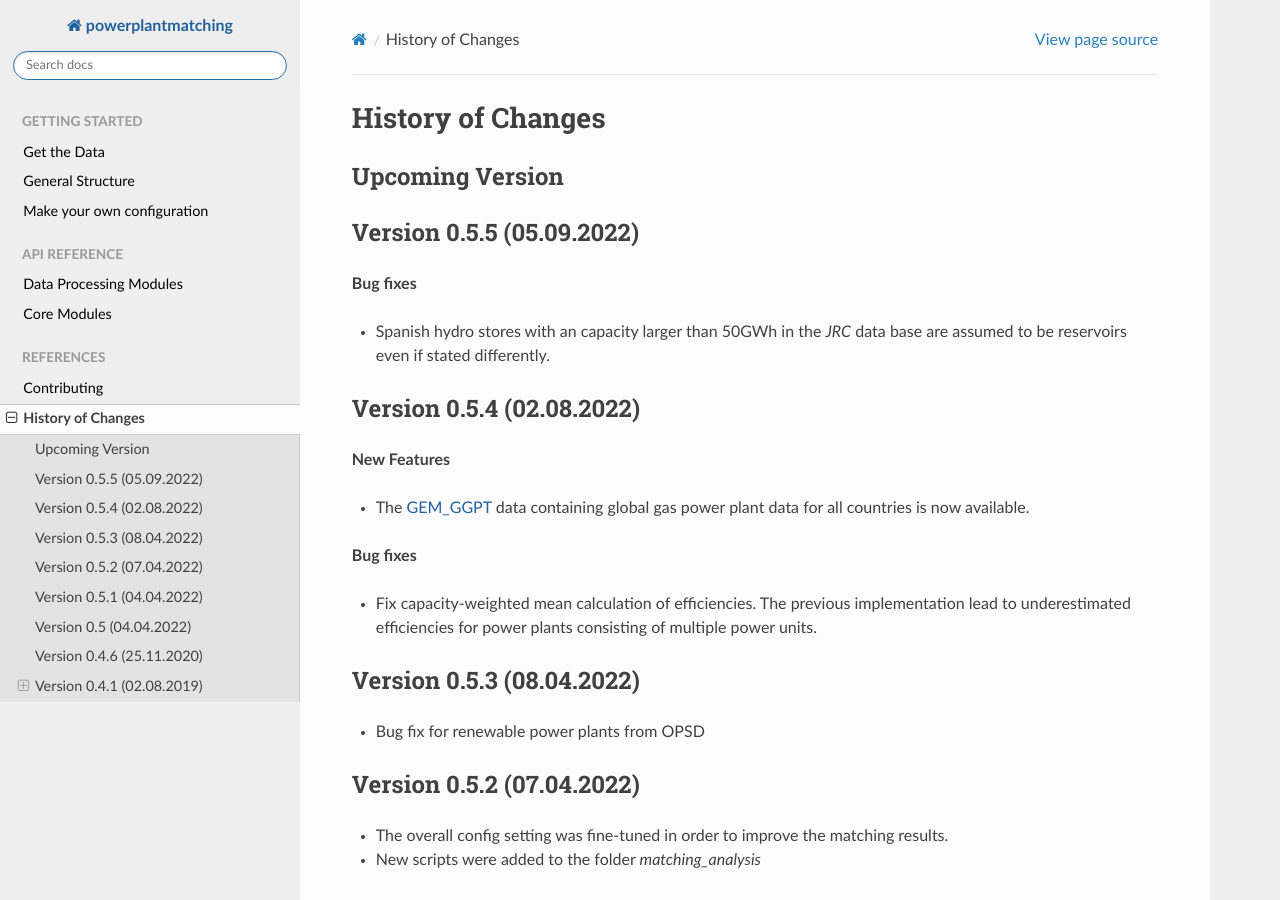
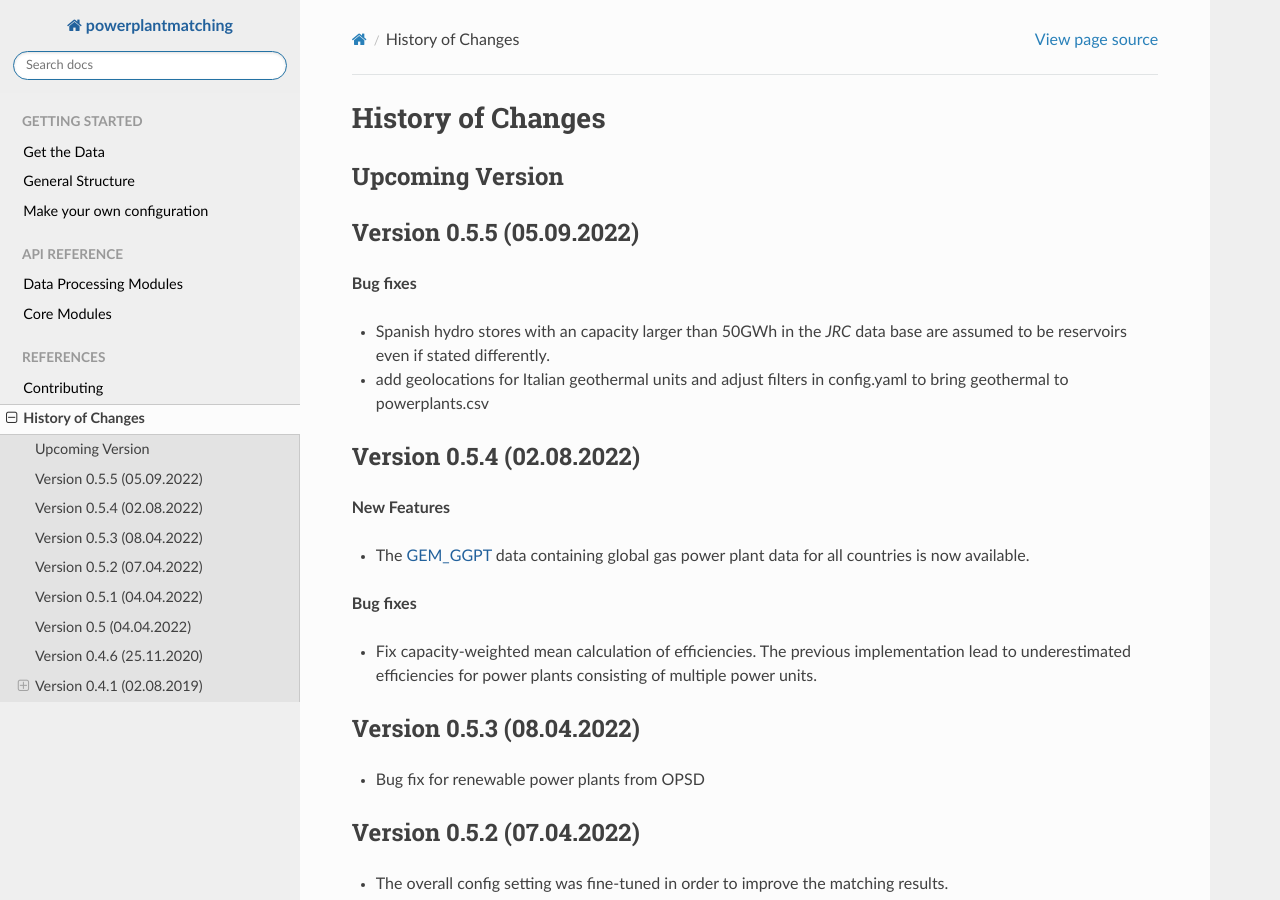
Before and after one commit to PyPSA/powerplantmatching, a Sphinx documentation site: the page built from doc/release-notes.rst, in a window 1280 px wide and 900 px high. Built offline with Sphinx 7.4.7 and the Read the Docs theme 2.0.0, drawn with Linux system fonts in a browser that asks for light colours; pages that are not in the unit, such as notebooks, are missing from menus.

Commit message:
update release-notes

```diff
--- a/doc/release-notes.rst
+++ b/doc/release-notes.rst
@@ -11,7 +11,7 @@ Version 0.5.5 (05.09.2022)
 **Bug fixes**
 
 * Spanish hydro stores with an capacity larger than 50GWh in the `JRC` data base are assumed to be reservoirs even if stated differently.
-
+* add geolocations for Italian geothermal units and adjust filters in config.yaml to bring geothermal to powerplants.csv
 
 Version 0.5.4 (02.08.2022)
 -------------------------
```
